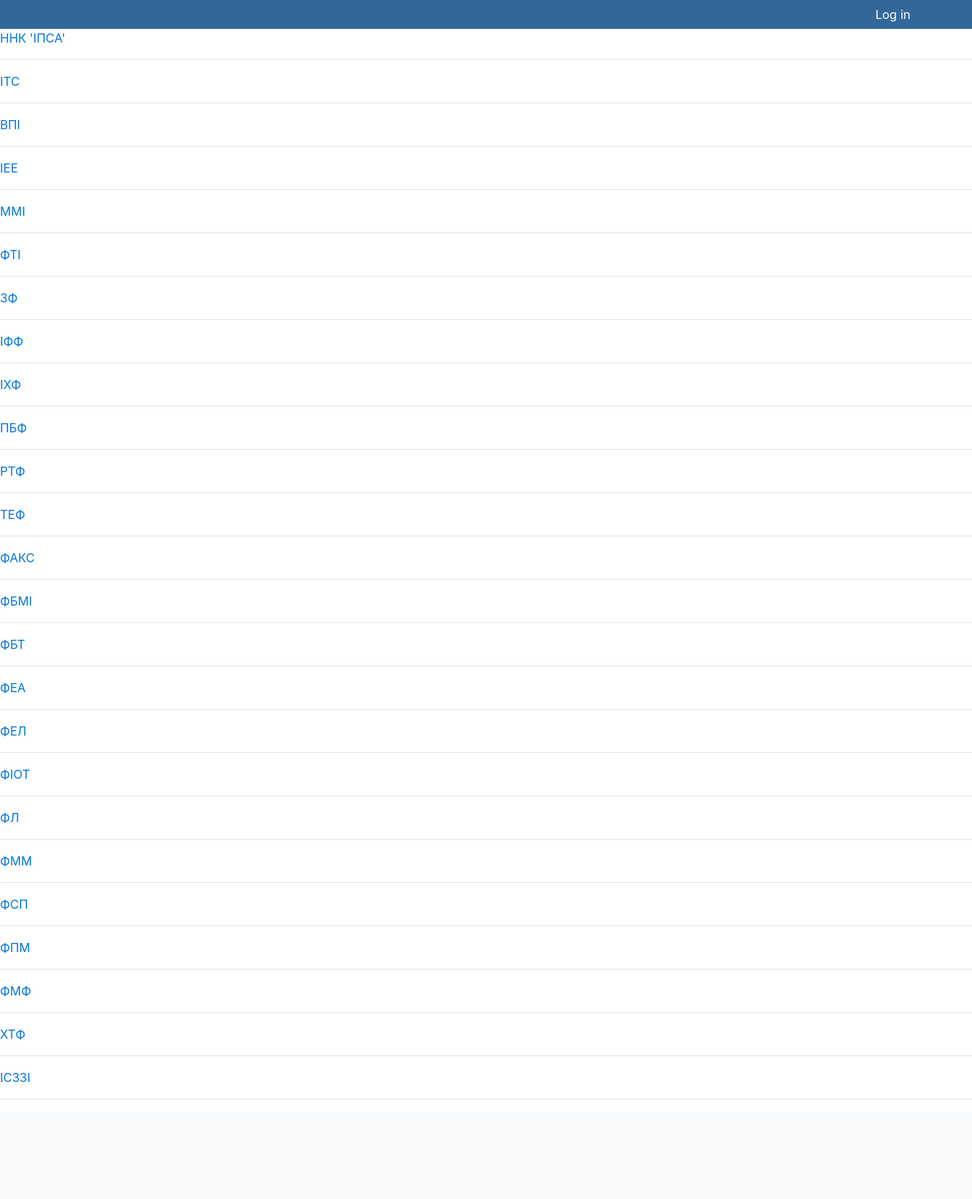
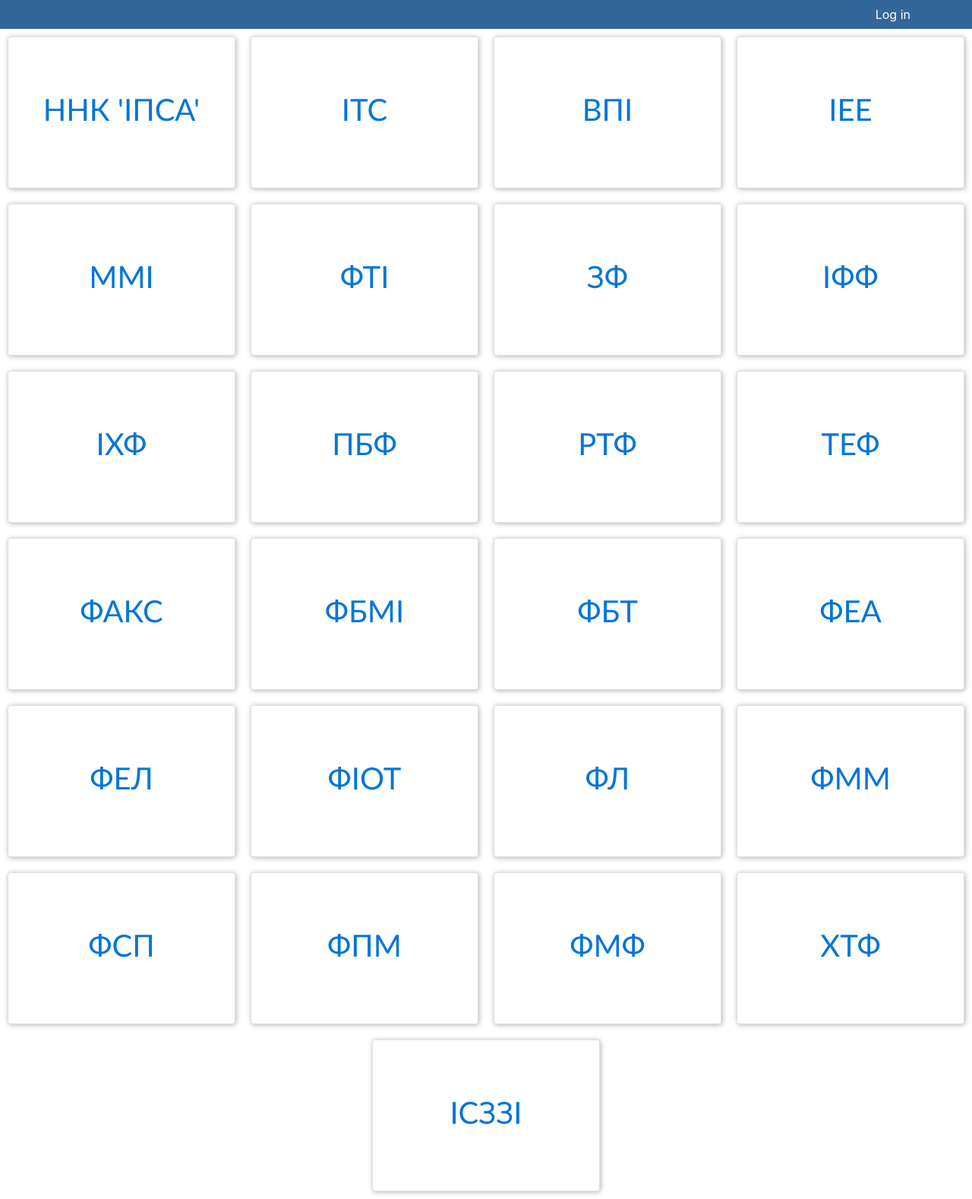
Before and after one commit to vilnitskiy/Writeoff, a Django app: page /faculties/ in a window 1280 px wide. Shown: the whole page at 76% size. Before the commit the page ends 1447 px from the top, so only its background shows below. Run offline with Django 3.2, Linux system fonts and the light colour scheme; data comes from the database, SQL or seed files in the repository; some libraries are stand-ins or nearby versions.

Commit message:
add css faculties page

```diff
--- a/WriteOff/assets/css/main.css
+++ b/WriteOff/assets/css/main.css
@@ -43,3 +43,29 @@
     margin-top: 20px;
     float: right;
 }
+
+.card{
+    width: 300px;
+    border: 1px solid gray;
+    box-shadow: 1px 1px 7px #b4b4b4;
+    border-top: 10px solid green;
+    min-height: 200px;
+    padding: 10px;
+    margin: 10px;
+    text-align: center;
+    display: flex;
+    justify-content: center;
+    align-items: center;
+}
+
+.card:hover {
+    background-color: #e2e3dd;
+}
+
+#mainbox{
+    font-family: calibri;
+    box-sizing: border-box;
+    justify-content: center;
+    display: flex;
+    flex-wrap: wrap;
+}
--- a/WriteOff/templates/faculties.html
+++ b/WriteOff/templates/faculties.html
@@ -1,7 +1,15 @@
 {% extends 'base.html' %}
 {% load static %}
+
+
 {% block content %}
+    <div id="mainbox">
 	{% for faculty in faculties %}
-		<a href="{% url 'courses' faculty.id %}">{{ faculty }}</a> <hr>
+        <a href="{% url 'courses' faculty.id %}">
+            <div class="card">
+                <h1>{{ faculty }}</h1>
+            </div>
+        </a>
 	{% endfor %}
+    </div>
 {% endblock %}
```
